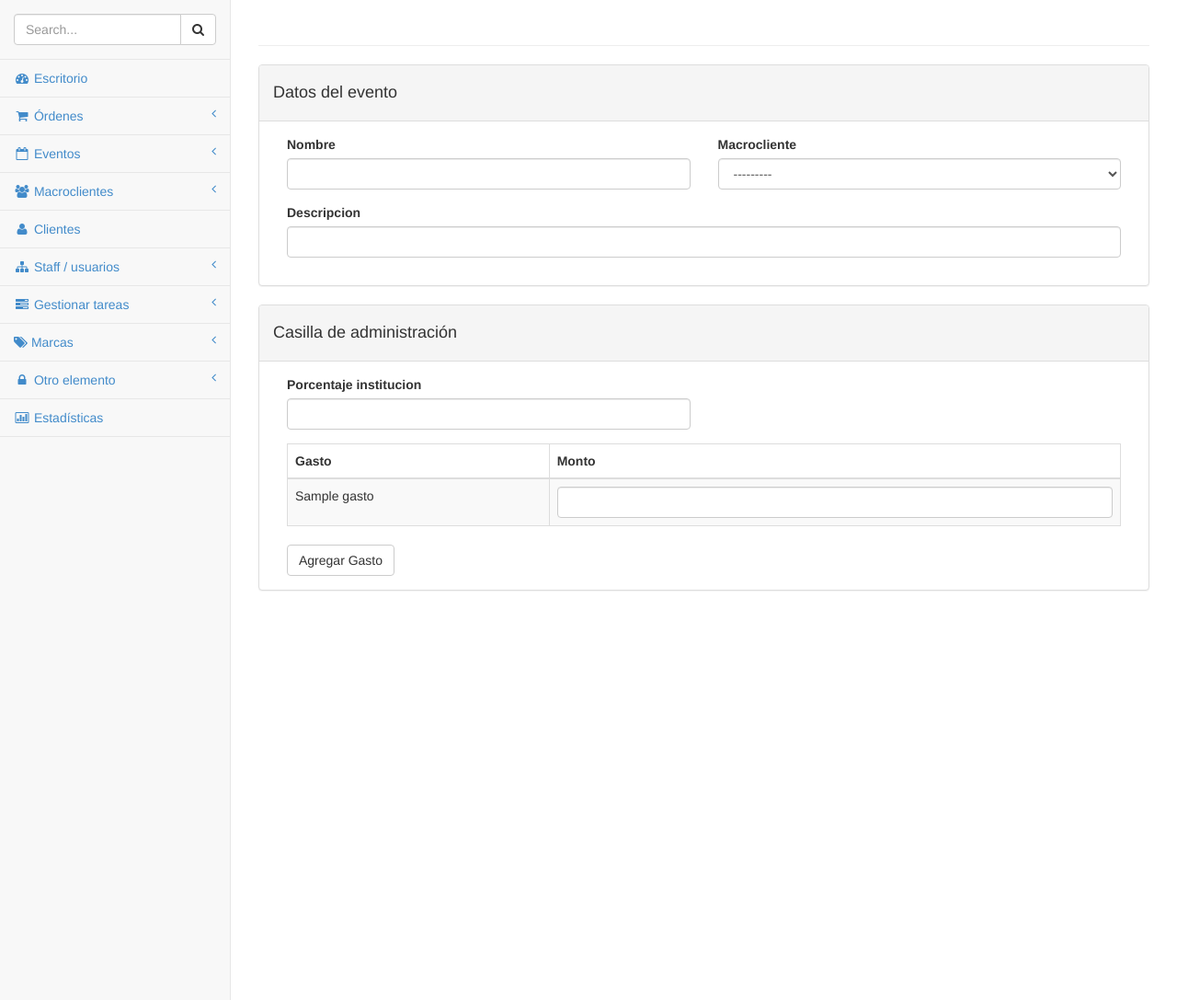
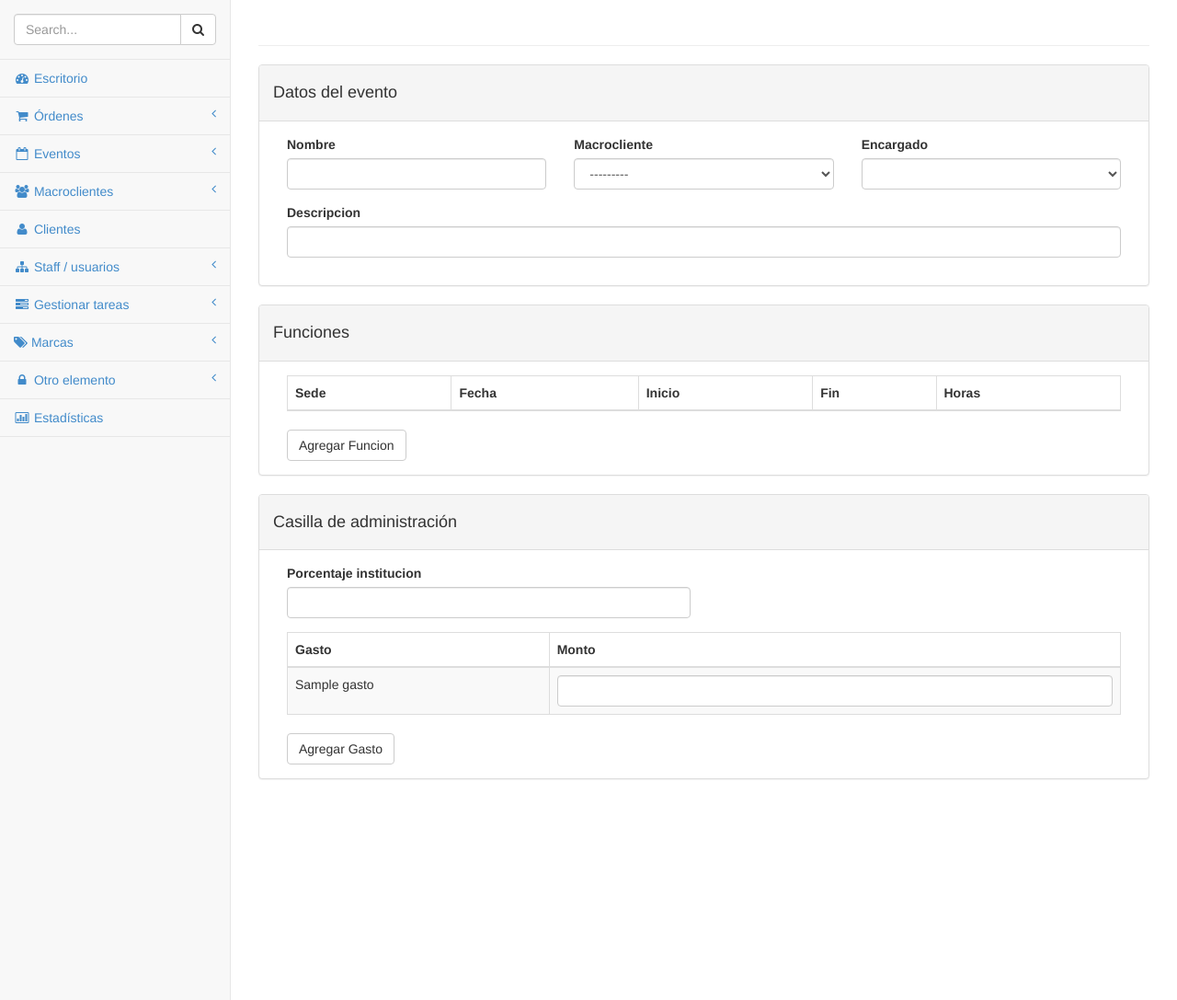
Before and after one commit to NestorBracho/fotomov_old, a Django app: page /nuevo_evento/ in a window 1280 px wide. Shown: the part 51-1138 px from the top of the page at 92% size. Run offline with Django 3.2, Linux system fonts and the light colour scheme; tables that the repository leaves empty hold one stand-in row (values such as "Sample post"); lists and menus that the app fills with data are empty; some libraries are stand-ins or nearby versions.

Commit message:
avance de formulario de nuevo evento

```diff
--- a/evento/forms.py
+++ b/evento/forms.py
@@ -6,5 +6,6 @@ from django import forms
 
 class EventoForm(forms.ModelForm):
     macrocliente = forms.ModelChoiceField(queryset=MacroCliente.objects.all())
+    encargado = forms.ChoiceField()
     class Meta:
         model = Evento
--- a/evento/views.py
+++ b/evento/views.py
@@ -14,4 +14,5 @@ def nuevo_evento(request):
         pass
     else:
         formulario = EventoForm()
+
     return render_to_response('evento/nuevo_evento.html', {'formulario': formulario, 'gastos': gastos_predeterminados}, context_instance = RequestContext(request))
--- a/fotomov/templates/evento/nuevo_evento.html
+++ b/fotomov/templates/evento/nuevo_evento.html
@@ -7,11 +7,14 @@
             <h4>Datos del evento</h4>
         </div>
         <div class="panel-body">
-            <div class="col-sm-6">
+            <div class="col-sm-4">
                 {{ formulario.nombre | bootstrap }}
             </div>
-            <div class="col-sm-6">
+            <div class="col-sm-4">
                 {{ formulario.macrocliente | bootstrap }}
+            </div>
+            <div class="col-sm-4">
+                {{ formulario.encargado | bootstrap }}
             </div>
             <div class="col-sm-12">
                 {{ formulario.descripcion | bootstrap }}
@@ -19,7 +22,28 @@
 
         </div>
     </div>
+   <div class="panel panel-default">
+        <div class="panel-heading">
+            <h4>Funciones</h4>
+        </div>
+        <div class="panel-body">
 
+            <div class="table-responsive col-sm-12">
+                <table class="table table-striped table-bordered table-hover" id="Table-Funcion">
+                    <thead>
+                        <tr>
+                            <th>Sede</th>
+                            <th>Fecha</th>
+                            <th>Inicio</th>
+                            <th>Fin</th>
+                            <th>Horas</th>
+                        </tr>
+                    </thead>
+                </table>
+                <button type="button" class="btn btn-default" onclick="insRowFuncion()">Agregar Funcion</button>
+        </div>
+    </div>
+   </div>
     <div class="panel panel-default">
         <div class="panel-heading">
             <h4>Casilla de administración</h4>
@@ -50,28 +74,44 @@
                     {% endif %}
                 {% endfor %}
                 </table>
-                <button type="button" class="btn btn-default" onclick="insRow()">Agregar Gasto</button>
+                <button type="button" class="btn btn-default" onclick="insRowGasto()">Agregar Gasto</button>
             </div>
         </div>
     </div>
-    <h2></h2>
 </form>
 {% endblock %}
 {% block js %}
     <script type="text/javascript">
 // From: http://www.w3schools.com/htmldom/met_table_insertrow.asp
-
-function insRow() {
+var hola = "hola"
+function insRowGasto() {
   var rows = document.getElementById('dataTables-example').rows.length;
   var x=document.getElementById('dataTables-example').insertRow(rows);
   var y=x.insertCell(0);
   var z=x.insertCell(1);
-  y.innerHTML="<input type=\"text\" class=\"form\" name=\"gasto" + rows + " \">";
-  z.innerHTML="NEW CELL2";
+  y.innerHTML="<input type=\"text\" class=\"form-control\" name=\"gasto\">";
+  z.innerHTML="<input type=\"text\" class=\"form-control\" name=\"gasto\">";
 }
 function delRow() {
   document.getElementById('dataTables-example').deleteRow(0)
 }
+
+function insRowFuncion() {
+  var rows = document.getElementById('Table-Funcion').rows.length;
+  var x=document.getElementById('Table-Funcion').insertRow(rows);
+  var y=x.insertCell(0);
+  var z=x.insertCell(1);
+  var ini= x.insertCell(2);
+  var fin= x.insertCell(3);
+  var hora= x.insertCell(4);
+  y.innerHTML="<select class=\"form-control\"></select>";
+  z.innerHTML="<input type=\"text\" class=\"form-control\" name=\"gasto\">";
+  ini.innerHTML="<input type=\"text\" class=\"form-control\" name=\"gasto\">";
+  fin.innerHTML="<input type=\"text\" class=\"form-control\" name=\"gasto\">";
+  hora.innerHTML="<input type=\"select\" class=\"form-control\" name=\"gasto\">";
+
+}
+
 
 // function addRow() {} // append row to end of table
 // function delAllRows() {} // delete all rows to end of table
```
